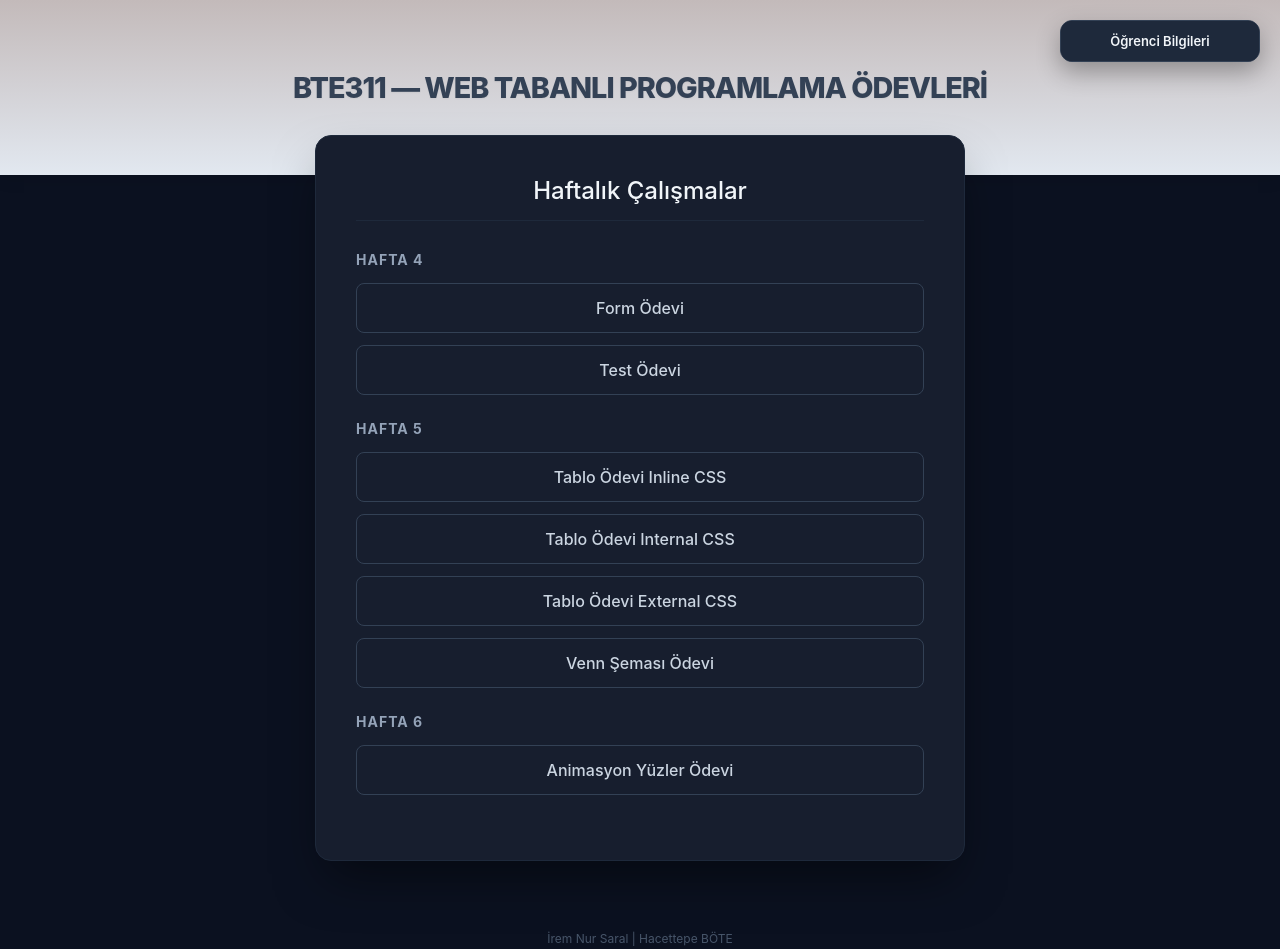
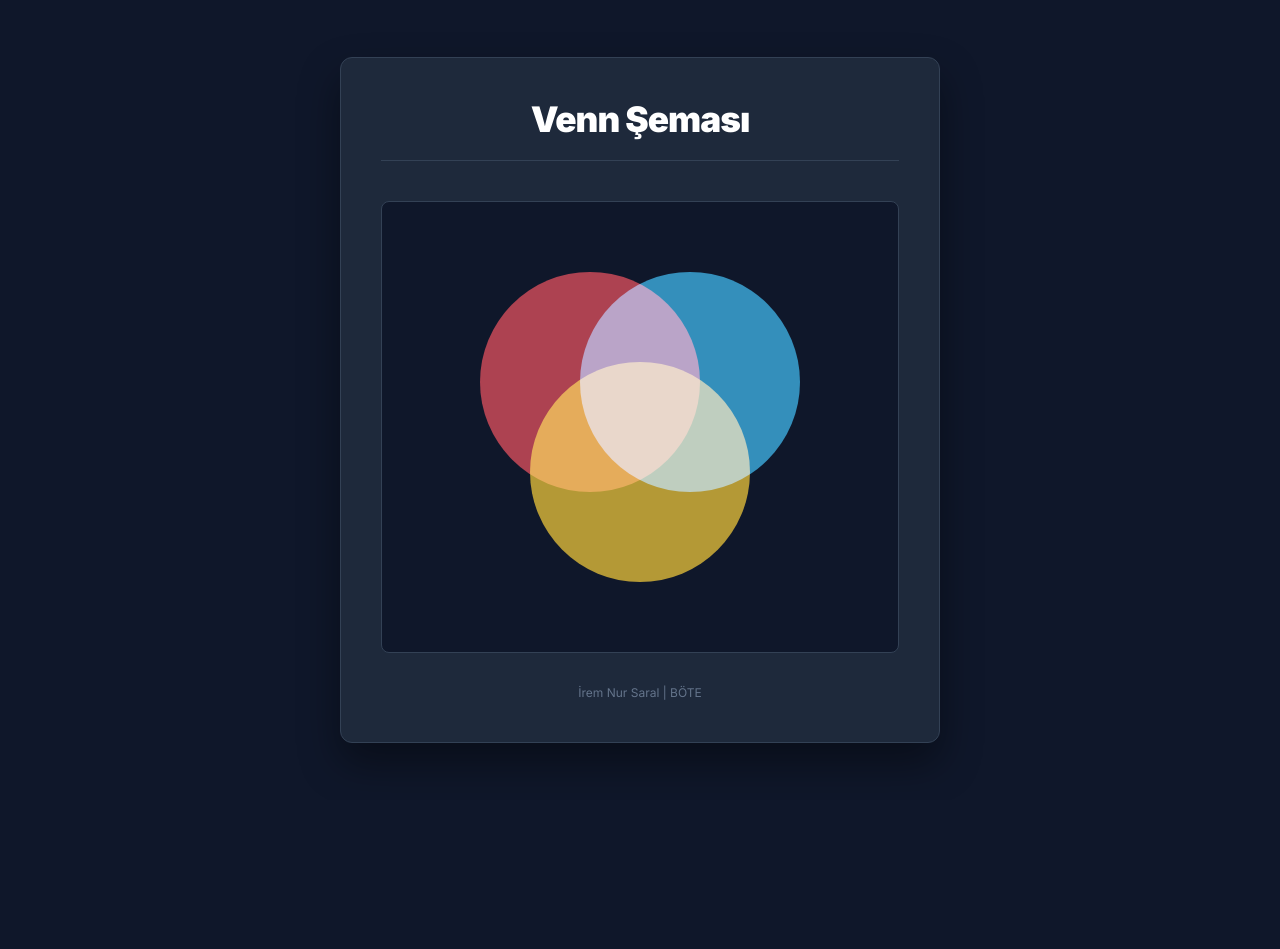
Before and after one commit to iresvision/webproje.github.io, a plain HTML site: page index.html in a window 1280 px wide. After the commit the page ends 800 px from the top, so only its background shows below. Drawn offline with Linux system fonts and the light colour scheme.

Commit message:
Add files via upload

```diff
--- a/index.html
+++ b/index.html
@@ -4,62 +4,31 @@
 <head>
     <meta charset="UTF-8">
     <meta name="viewport" content="width=device-width, initial-scale=1.0">
-    <title>BTE311 - İrem Nur Saral</title>
+    <title>Venn Şeması Ödevi</title>
     <link rel="stylesheet" href="style.css">
+    <link href="https://fonts.googleapis.com/css2?family=Inter:wght@400;700;900&display=swap" rel="stylesheet">
 </head>
 
 <body>
+    <div class="wrap">
+        <header class="top">
+            <h1 class="shiny-text">Venn Şeması</h1>
 
-    <details class="owner-interactive-box">
-        <summary>Öğrenci Bilgileri</summary>
-        <div class="details-content">
-            <span class="name">İrem Nur Saral</span>
-            <span class="id">2220780028</span>
-            <span class="dept">Hacettepe Üniversitesi</span>
-        </div>
-    </details>
+        </header>
 
-    <header>
-        <h1>BTE311 — WEB TABANLI PROGRAMLAMA ÖDEVLERİ</h1>
-    </header>
-
-    <main class="container">
-        <div class="card">
-            <h2 class="section-title">Haftalık Çalışmalar</h2>
-
-            <div class="week-group">
-                <h3>Hafta 4</h3>
-                <ul>
-                    <li><a href="form-odevi/index.html" class="p-button">Form Ödevi</a></li>
-                    <li><a href="test-odevi/index.html" class="p-button">Test Ödevi</a></li>
-
-                </ul>
-
-            </div>
-
-            <div class="week-group">
-                <h3>Hafta 5</h3>
-                <ul>
-                    <li><a href="inline-css/index.html" class="p-button">Tablo Ödevi Inline CSS </a></li>
-                    <li><a href="internal-css/index.html" class="p-button">Tablo Ödevi Internal CSS</a></li>
-                    <li><a href="external-css/index.html" class="p-button">Tablo Ödevi External CSS</a></li>
-                    <li><a href="venn-semasi/index.html" class="p-button">Venn Şeması Ödevi</a></li>
-                </ul>
-            </div>
-
-            <div class="week-group">
-                <h3>Hafta 6</h3>
-                <ul>
-                    <li><a href="animasyon-yuz/index.html" class="p-button">Animasyon Yüzler Ödevi</a></li>
-                </ul>
+        <div class="venn-wrapper">
+            <div class="container">
+                <div class="circle kirmizi"></div>
+                <div class="circle mavi"></div>
+                <div class="circle sari"></div>
             </div>
         </div>
-    </main>
 
-    <footer>
-        <p>İrem Nur Saral | Hacettepe BÖTE</p>
-    </footer>
+        <footer class="foot">
+            <p>İrem Nur Saral | BÖTE </p>
 
+        </footer>
+    </div>
 </body>
 
 </html>
--- a/style.css
+++ b/style.css
@@ -1,3 +1,4 @@
+/* Genel Sıfırlama */
 * {
     box-sizing: border-box;
     margin: 0;
@@ -6,148 +7,110 @@
 
 body {
     font-family: 'Inter', sans-serif;
-
-    background-color: #0b1120;
-    color: #b4b7ba;
-
-    margin: 0;
-    padding: 0;
+    background-color: #0f172a;
+    /* Genel arka plan rengin */
+    color: #f8fafc;
     display: flex;
-    flex-direction: column;
+    justify-content: center;
+    align-items: center;
     min-height: 100vh;
+    padding: 20px;
 }
 
-
-.owner-interactive-box {
-    position: fixed;
-    top: 20px;
-    right: 20px;
-    background: #171e2e;
+/* Ana Kutu */
+.wrap {
+    width: 100%;
+    max-width: 600px;
+    background: #1e293b;
+    /* Panel rengin */
+    border-radius: 12px;
+    box-shadow: 0 20px 40px rgba(0, 0, 0, 0.4);
+    padding: 40px;
     border: 1px solid #334155;
-    border-radius: 12px;
-    box-shadow: 0 10px 25px rgba(0, 0, 0, 0.3);
-    z-index: 1000;
-    width: 200px;
-    overflow: hidden;
+    text-align: center;
 }
 
-.owner-interactive-box summary {
-    list-style: none;
-    padding: 12px;
-    background: #1e293b;
-    color: #f1f5f9;
-    font-weight: 600;
-    cursor: pointer;
-    text-align: center;
-    font-size: 13px;
+/* Başlık Alanı */
+header.top {
+    margin-bottom: 40px;
+    border-bottom: 1px solid #334155;
+    padding-bottom: 20px;
 }
 
-.owner-interactive-box .details-content {
-    padding: 15px;
-    display: flex;
-    flex-direction: column;
-    gap: 5px;
-    background: #0b1120;
-    font-size: 12px;
+.shiny-text {
+    font-weight: 900;
+    font-size: 2.2rem;
+    color: #ffffff;
+    letter-spacing: -1px;
 }
 
-
-header {
-
-    background: linear-gradient(180deg, #c3baba 0%, #e2e8f0 100%);
-    color: #334155;
-
-    text-align: center;
-    padding: 70px 20px;
-    margin-bottom: -40px;
-    box-shadow: 0 4px 15px rgba(0, 0, 0, 0.1);
-}
-
-header h1 {
-    font-weight: 800;
-    margin: 0;
-    letter-spacing: -1px;
-    font-size: 1.8rem;
-
-    text-shadow: 0 1px 2px rgba(0, 0, 0, 0.05);
-}
-
-
-.container {
-    flex: 1;
-    display: flex;
-    justify-content: center;
-    padding: 0 20px 40px 20px;
-}
-
-.card {
-    background: #171e2e;
-
-    width: 100%;
-    max-width: 650px;
-    padding: 40px;
-    border-radius: 16px;
-    box-shadow: 0 25px 50px -12px rgba(0, 0, 0, 0.5);
-    border: 1px solid #1e293b;
-}
-
-.section-title {
-    text-align: center;
-    color: #f1f5f9;
-    margin-bottom: 30px;
-    border-bottom: 1px solid #1e293b;
-    padding-bottom: 15px;
-    font-weight: 500;
-}
-
-.week-group {
-    margin-bottom: 25px;
-}
-
-.week-group h3 {
+h3 {
+    color: #38bdf8;
+    /* Vurgu rengin */
+    margin-top: 5px;
     font-size: 14px;
-    color: #94a3b8;
-
-    margin-bottom: 15px;
+    font-weight: 400;
     text-transform: uppercase;
     letter-spacing: 1px;
 }
 
-
-.week-group ul {
-    list-style: none;
-    padding: 0;
+/* Venn Şeması Alanı */
+.venn-wrapper {
+    background: #0f172a;
+    border-radius: 8px;
+    padding: 50px 0;
+    border: 1px solid #334155;
+    display: flex;
+    justify-content: center;
 }
 
-
-.p-button {
-    display: block;
-    background-color: transparent;
-    color: #cbd5e1;
-
-    border: 1px solid #334155;
-    padding: 14px 20px;
-    margin-bottom: 12px;
-    text-decoration: none;
-    border-radius: 8px;
-    font-weight: 500;
-    transition: all 0.2s ease-in-out;
-    text-align: center;
+.container {
+    position: relative;
+    width: 400px;
+    height: 350px;
 }
 
-.p-button:hover {
-
-    background: linear-gradient(135deg, #ffffff 0%, #f1f5f9 100%);
-    color: #334155;
-
-    border-color: #ffffff;
-    transform: translateY(-2px);
-    box-shadow: 0 10px 20px rgba(0, 0, 0, 0.2);
+.circle {
+    width: 220px;
+    height: 220px;
+    border-radius: 50%;
+    position: absolute;
+    /* mix-blend-mode kesişimlerin renk değiştirmesini sağlar */
+    mix-blend-mode: screen;
+    transition: transform 0.3s ease;
 }
 
-footer {
-    text-align: center;
-    padding: 30px;
-    color: #475569;
+.circle:hover {
+    transform: scale(1.05);
+    z-index: 10;
+}
+
+/* Renkler ve Konumlar */
+.kirmizi {
+    background-color: rgba(239, 68, 68, 0.7);
+    /* Soft Red */
+    top: 20px;
+    left: 40px;
+}
+
+.mavi {
+    background-color: rgba(56, 189, 248, 0.7);
+    /* Sky Blue */
+    top: 20px;
+    left: 140px;
+}
+
+.sari {
+    background-color: rgba(250, 204, 21, 0.7);
+    /* Golden Yellow */
+    top: 110px;
+    left: 90px;
+}
+
+/* Alt Bilgi */
+footer.foot {
+    margin-top: 30px;
+    color: #64748b;
     font-size: 12px;
+    line-height: 1.6;
 }
```
